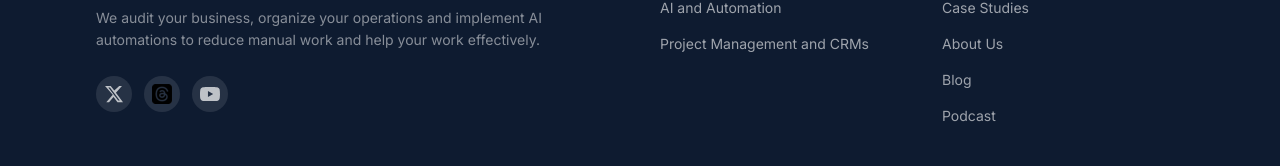
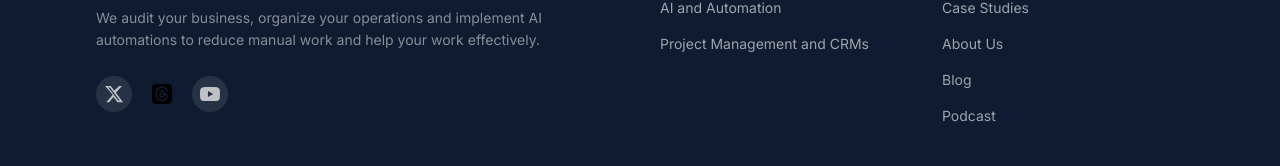
Before and after one commit to borinomi/anhmake, a Next.js app: page / in a window 1280 px wide. Shown: the part 6855-7021 px from the top of the page. Built offline with nearby package versions, Linux system fonts and the light colour scheme.

Commit message:
fix: remove white/10 background from Threads icon

```diff
--- a/components/Footer.tsx
+++ b/components/Footer.tsx
@@ -71,7 +71,9 @@ export default function Footer() {
                   key={social.label}
                   href={social.href}
                   aria-label={social.label}
-                  className="w-9 h-9 flex items-center justify-center rounded-full bg-white/10 text-white/70 hover:bg-axe-blue hover:text-white transition-colors duration-200"
+                  className={`w-9 h-9 flex items-center justify-center rounded-full text-white/70 hover:text-white transition-colors duration-200 ${
+                    social.label === "Threads" ? "hover:opacity-80" : "bg-white/10 hover:bg-axe-blue"
+                  }`}
                 >
                   {social.icon}
                 </Link>
```
